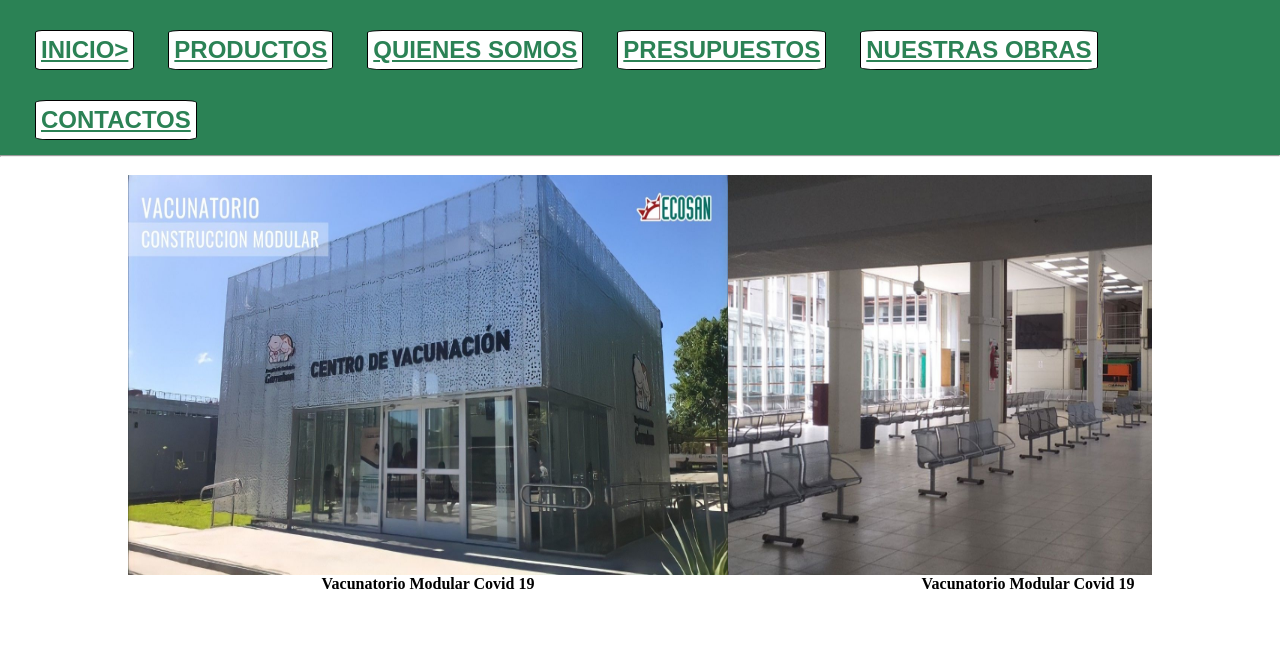
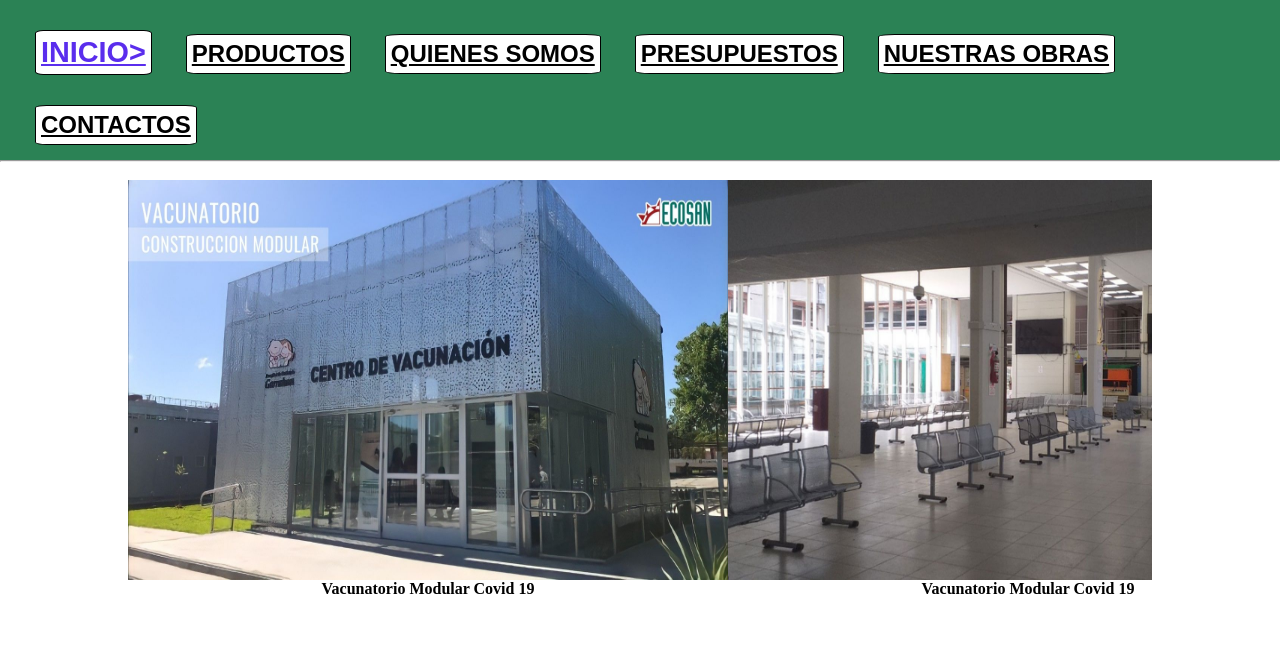
Before and after one commit to Diego-Corrales/constructora-ecosan, a plain HTML site: page index.html in a window 1280 px wide. In both pictures the pointer is over the link "INICIO>". Shown: the part 129-800 px from the top of the page. Drawn offline with Linux system fonts and the light colour scheme; a web font is replaced by a local one.

Commit message:
agregue hover al nav

```diff
--- a/style.css
+++ b/style.css
@@ -59,7 +59,13 @@ padding: 10px 20px 0px 20px;
     font-family: 'Barlow', sans-serif;
     font-weight: 700;
     font-size: 24px;
-    color: #2B8255
+    color: black
+}
+.barraNavegacion__anchor:hover{
+    transform: scale(1);
+    transition: all 1s;
+    color: #5A2DED;
+    font-size: 180%;
 }
 
 .logoempresarial__Imagen{
```
